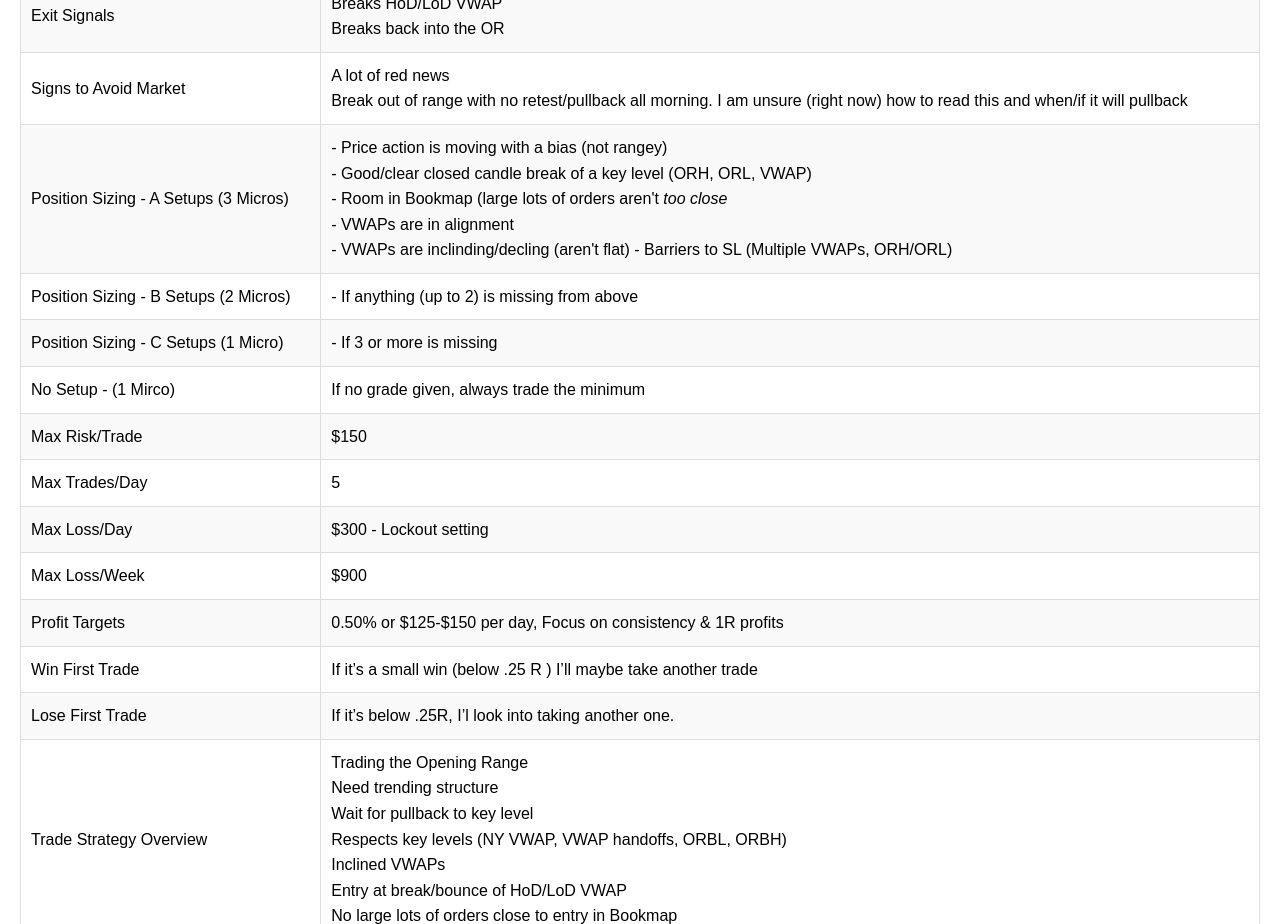
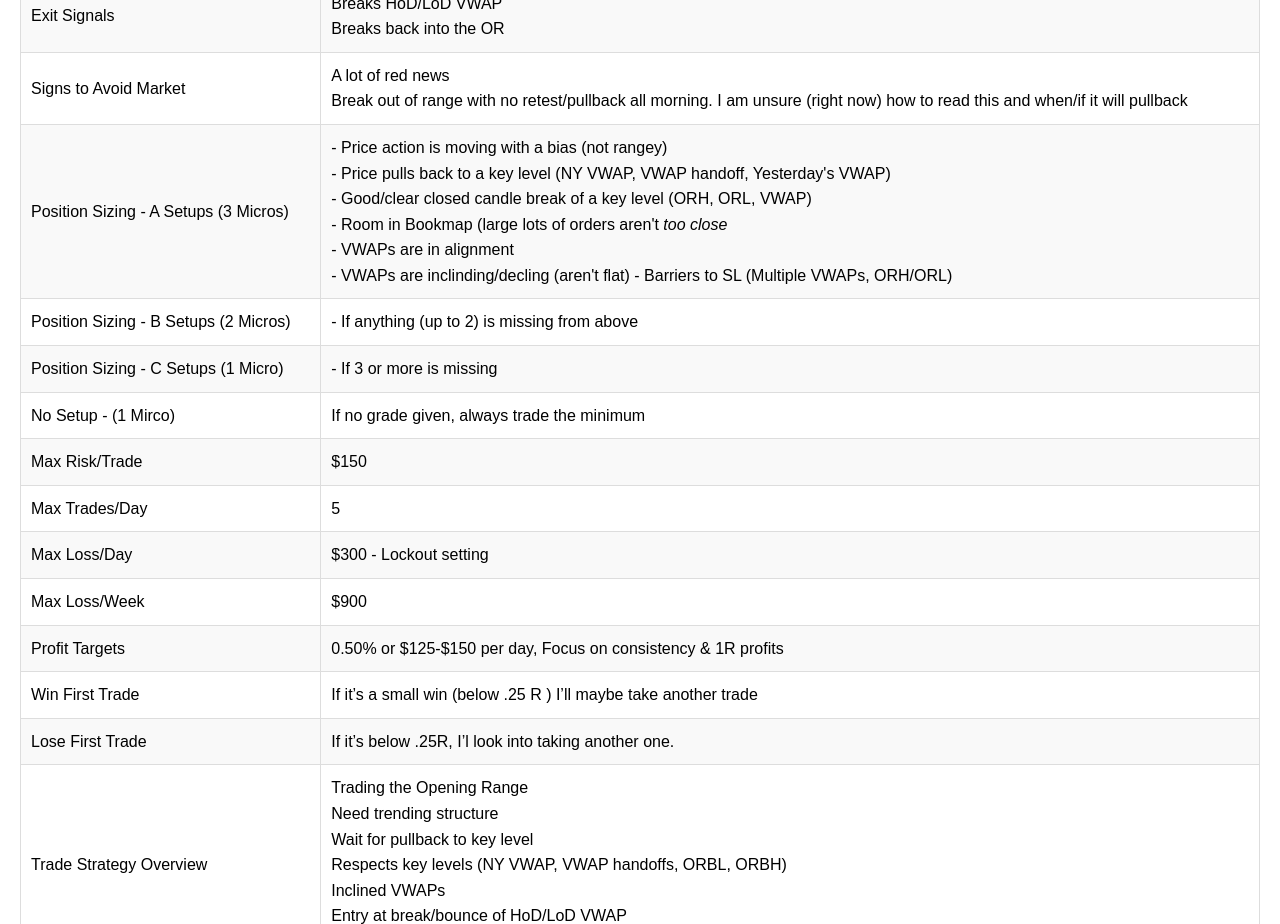
Before and after one commit to PetejStone/trading-plan-futures, a plain HTML site: page index.html in a window 1280 px wide. Shown: the part 880-1804 px from the top of the page. Drawn offline with Linux system fonts and the light colour scheme.

Commit message:
Update index.html

```diff
--- a/index.html
+++ b/index.html
@@ -103,7 +103,9 @@
         <tr>
             <td>Position Sizing - A Setups (3 Micros)</td>
             <td>
+
                 - Price action is moving with a bias (not rangey) <br>
+                - Price pulls back to a key level (NY VWAP, VWAP handoff, Yesterday's VWAP)<br>
                 - Good/clear closed candle break of a key level (ORH, ORL, VWAP) <br>
                 - Room in Bookmap (large lots of orders aren't <i>too close</i><br>
                 - VWAPs are in alignment<br>
```
